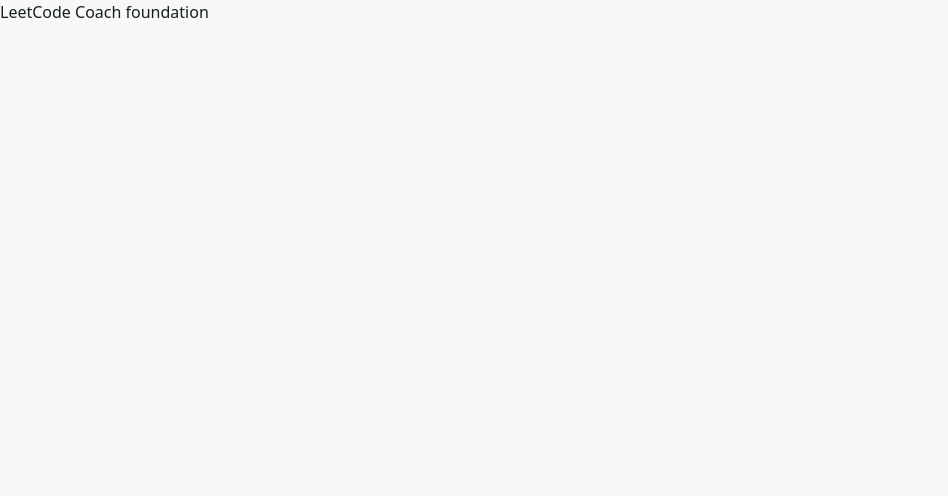
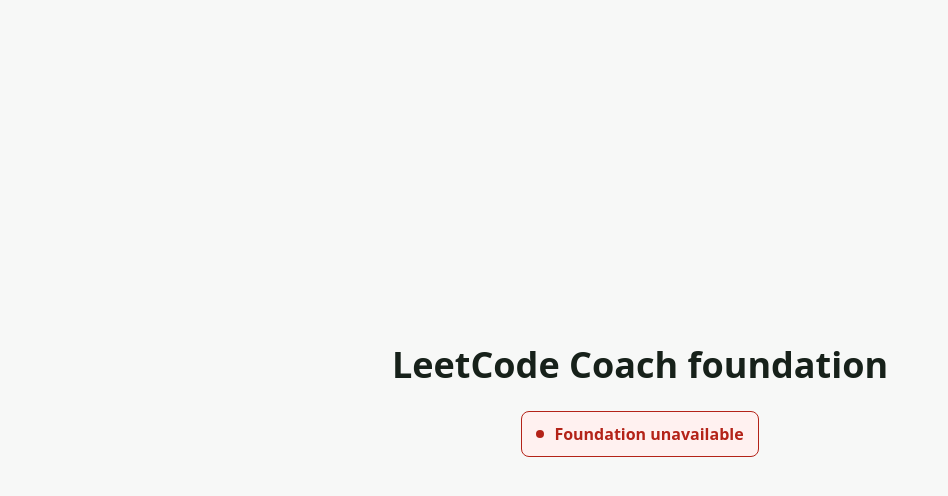
Before and after one commit to PengLin-Zilv/leetcode-coach, a Next.js app: page / in a window 1280 px wide. Shown: the top 496 px of the page, without its empty margins (0-948 px from the left). Built offline with nearby package versions, Linux system fonts and the light colour scheme.

Commit message:
feat(foundation): render the temporary connectivity page

```diff
--- a/src/app/globals.css
+++ b/src/app/globals.css
@@ -7,14 +7,17 @@
 }
 
 html {
+  min-height: 100%;
   color: var(--color-ink);
   background: var(--color-background);
+  color-scheme: light;
   font-family:
     system-ui,
     -apple-system,
     BlinkMacSystemFont,
     "Segoe UI",
     sans-serif;
+  text-size-adjust: 100%;
 }
 
 body {
@@ -24,4 +27,5 @@
   background: var(--color-background);
   font-size: 16px;
   line-height: 1.5;
+  overflow-wrap: break-word;
 }
--- /dev/null
+++ b/src/app/page.module.css
@@ -0,0 +1,50 @@
+.page {
+  display: grid;
+  min-height: 100svh;
+  place-items: center;
+  padding: clamp(1.5rem, 5vw, 4rem);
+}
+
+.content {
+  display: grid;
+  width: min(100%, 36rem);
+  justify-items: center;
+  gap: 1.5rem;
+  text-align: center;
+}
+
+.heading {
+  margin: 0;
+  font-size: clamp(1.75rem, 5vw, 2.25rem);
+  line-height: 1.2;
+}
+
+.status {
+  display: inline-flex;
+  align-items: center;
+  gap: 0.625rem;
+  margin: 0;
+  padding: 0.625rem 0.875rem;
+  border: 1px solid currentcolor;
+  border-radius: 8px;
+  font-weight: 650;
+}
+
+.status::before {
+  width: 0.5rem;
+  height: 0.5rem;
+  flex: none;
+  border-radius: 50%;
+  background: currentcolor;
+  content: "";
+}
+
+.status[data-foundation-status="connected"] {
+  color: var(--color-primary);
+  background: var(--color-connected-surface);
+}
+
+.status[data-foundation-status="foundation_unavailable"] {
+  color: var(--color-error);
+  background: var(--color-error-surface);
+}
--- a/src/app/page.tsx
+++ b/src/app/page.tsx
@@ -1,3 +1,32 @@
-export default function Home() {
-  return <main>LeetCode Coach foundation</main>;
+import { probeDatabase } from "../db/probe.server";
+import { checkFoundationConnectivity } from "../features/foundation/connectivity";
+
+import styles from "./page.module.css";
+
+export const runtime = "nodejs";
+export const dynamic = "force-dynamic";
+
+export default async function Home() {
+  const result = await checkFoundationConnectivity(probeDatabase, console);
+  const statusCopy =
+    result.status === "connected"
+      ? "Database connected"
+      : "Foundation unavailable";
+
+  return (
+    <main className={styles.page}>
+      <section className={styles.content} aria-labelledby="foundation-heading">
+        <h1 id="foundation-heading" className={styles.heading}>
+          LeetCode Coach foundation
+        </h1>
+        <p
+          className={styles.status}
+          data-foundation-status={result.status}
+          role="status"
+        >
+          {statusCopy}
+        </p>
+      </section>
+    </main>
+  );
 }
--- a/src/styles/tokens.css
+++ b/src/styles/tokens.css
@@ -4,6 +4,8 @@
   --color-ink: #17211a;
   --color-muted: #5d685f;
   --color-primary: #237a4b;
+  --color-connected-surface: #e9f4ed;
   --color-review: #946200;
   --color-error: #b42318;
+  --color-error-surface: #fff1f0;
 }
```
Also changed, not shown: src/features/foundation/README.md (added), 1 other file (tests, documents, lock files or other folders).
